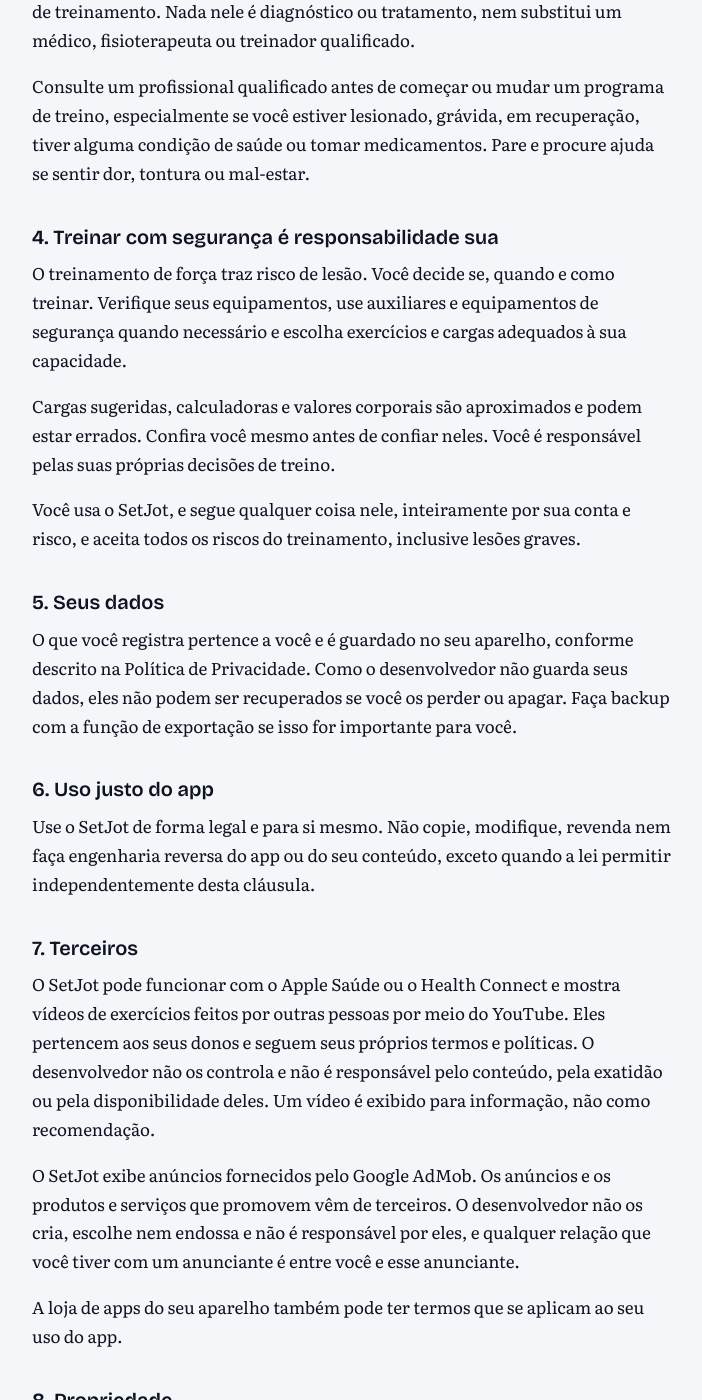
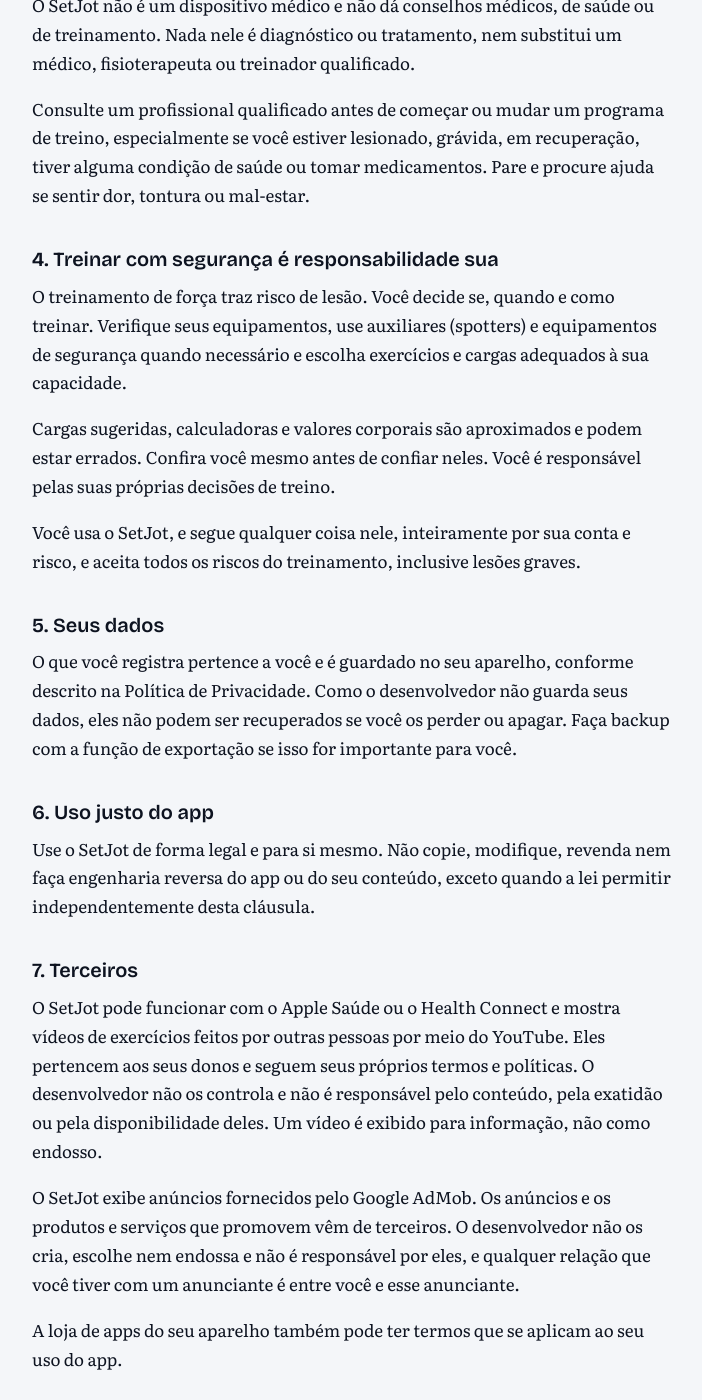
Before and after one commit to wgarunap/legal, a Jekyll site: the page built from setjot/pt/terms.md, in a window 1280 px wide and 1400 px high, scrolled down 974 px. Shown: the whole window, without its empty margins (272-974 px from the left). Built offline with Jekyll 4.4.1, drawn with Linux system fonts in a browser that asks for light colours; some of the changed text lies outside the part shown.

Commit message:
Portuguese: clearer legal wording (severability heading, GDPR rights, birth date) and Apple's "Baixar na" badge text
Co-Authored-By: Claude Opus 5.5 <noreply@anthropic.com>

```diff
--- a/_data/i18n.yml
+++ b/_data/i18n.yml
@@ -17,5 +17,5 @@ ar: { apps: التطبيقات, website_privacy: خصوصية الموقع, app_
       soon_title: قريبًا, soon_body: "سيصل %name% قريبًا إلى App Store وGoogle Play. عُد لاحقًا.", soon_back: "العودة إلى %name%" }
 ja: { apps: アプリ, website_privacy: ウェブサイトのプライバシー, app_store: ダウンロードは, play_store: 今すぐ手に入れよう,
       soon_title: 近日公開, soon_body: "%name% はまもなく App Store と Google Play で公開されます。もうしばらくお待ちください。", soon_back: "%name% に戻る" }
-pt: { apps: Apps, website_privacy: Privacidade do site, app_store: Baixe na, play_store: Disponível no,
+pt: { apps: Apps, website_privacy: Privacidade do site, app_store: Baixar na, play_store: Disponível no,
       soon_title: Em breve, soon_body: "O %name% chegará em breve à App Store e ao Google Play. Volte logo.", soon_back: "Voltar para %name%" }
--- a/setjot/pt/terms.md
+++ b/setjot/pt/terms.md
@@ -27,7 +27,7 @@ Consulte um profissional qualificado antes de começar ou mudar um programa de t
 
 ## 4. Treinar com segurança é responsabilidade sua
 
-O treinamento de força traz risco de lesão. Você decide se, quando e como treinar. Verifique seus equipamentos, use auxiliares e equipamentos de segurança quando necessário e escolha exercícios e cargas adequados à sua capacidade.
+O treinamento de força traz risco de lesão. Você decide se, quando e como treinar. Verifique seus equipamentos, use auxiliares (spotters) e equipamentos de segurança quando necessário e escolha exercícios e cargas adequados à sua capacidade.
 
 Cargas sugeridas, calculadoras e valores corporais são aproximados e podem estar errados. Confira você mesmo antes de confiar neles. Você é responsável pelas suas próprias decisões de treino.
 
@@ -43,7 +43,7 @@ Use o SetJot de forma legal e para si mesmo. Não copie, modifique, revenda nem
 
 ## 7. Terceiros
 
-O SetJot pode funcionar com o Apple Saúde ou o Health Connect e mostra vídeos de exercícios feitos por outras pessoas por meio do YouTube. Eles pertencem aos seus donos e seguem seus próprios termos e políticas. O desenvolvedor não os controla e não é responsável pelo conteúdo, pela exatidão ou pela disponibilidade deles. Um vídeo é exibido para informação, não como recomendação.
+O SetJot pode funcionar com o Apple Saúde ou o Health Connect e mostra vídeos de exercícios feitos por outras pessoas por meio do YouTube. Eles pertencem aos seus donos e seguem seus próprios termos e políticas. O desenvolvedor não os controla e não é responsável pelo conteúdo, pela exatidão ou pela disponibilidade deles. Um vídeo é exibido para informação, não como endosso.
 
 O SetJot exibe anúncios fornecidos pelo Google AdMob. Os anúncios e os produtos e serviços que promovem vêm de terceiros. O desenvolvedor não os cria, escolhe nem endossa e não é responsável por eles, e qualquer relação que você tiver com um anunciante é entre você e esse anunciante.
 
```
Also changed, not shown: other parts of setjot/pt/terms.md (+2 -2 lines), setjot/pt/privacy.md (+2 -2 lines).
